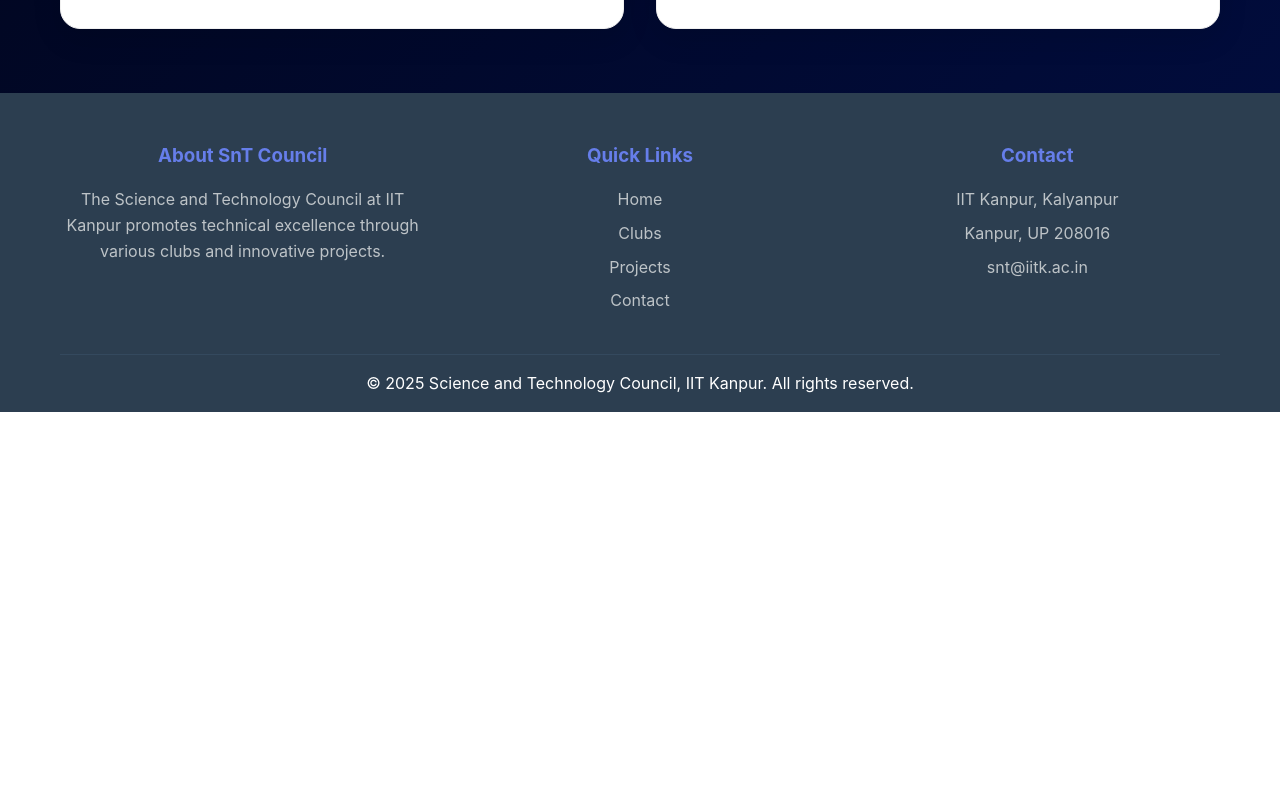
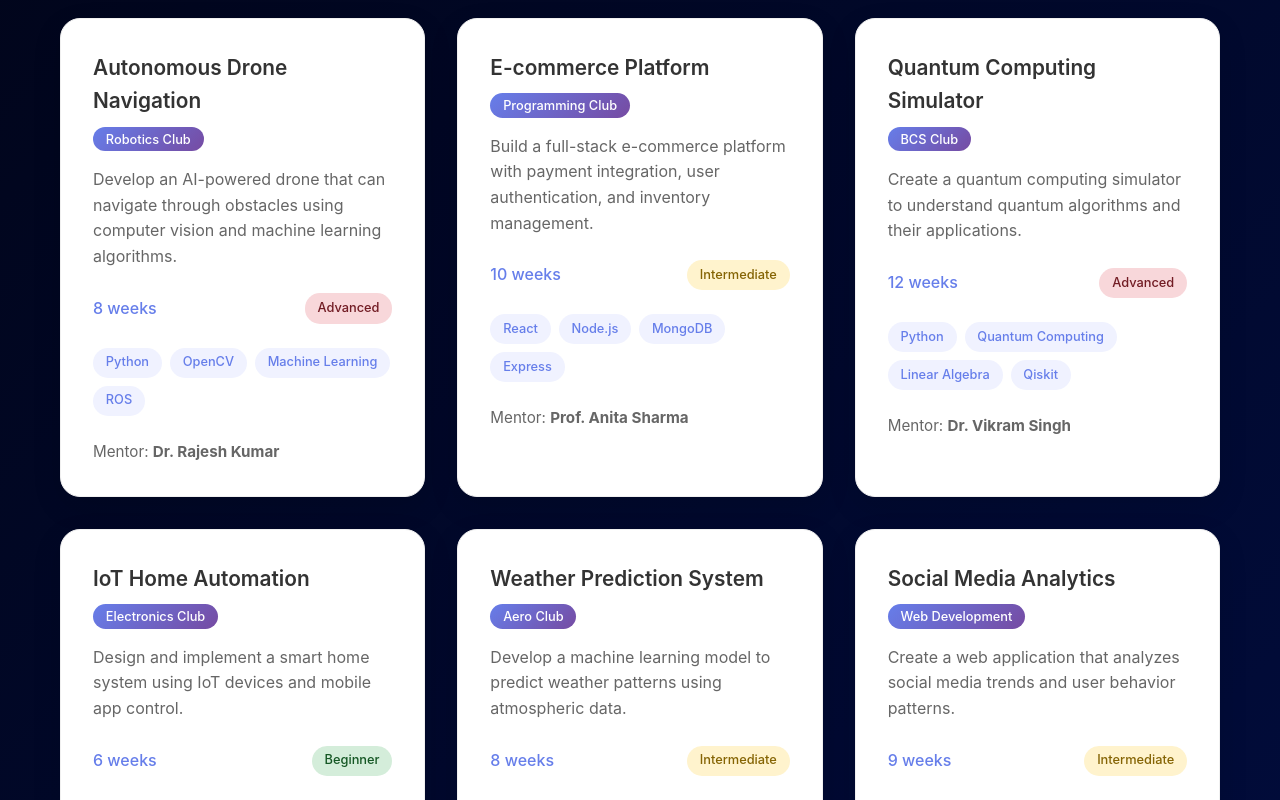
Before and after one commit to Raj675592/SnT_Project_Site, a React (Create React App) app: page / in a window 1280 px wide. Shown: the part 2100-2900 px from the top of the page. Before the commit the page ends 2512 px from the top, so only its background shows below. Built offline with nearby package versions, Linux system fonts and the light colour scheme.

Commit message:
update data

```diff
--- a/src/data.js
+++ b/src/data.js
@@ -1,6 +1,6 @@
 
 export const clubsData = [
-  {
+   {
     name: "Robotics Club",
     description: "Build autonomous robots and explore the fascinating world of robotics and automation.",
     icon: "🤖",
@@ -14,11 +14,38 @@
     projectCount: 12,
     id: "programming"
   },
-  // Add the other clubs here...
+  {
+    name: "BCS Club",
+    description: "Dive into theoretical computer science, algorithms, and computational complexity.",
+    icon: "🧮",
+    projectCount: 6,
+    id: "bcs"
+  },
+  {
+    name: "Electronics Club",
+    description: "Design circuits, work with microcontrollers, and create innovative electronic systems.",
+    icon: "⚡",
+    projectCount: 10,
+    id: "electronics"
+  },
+  {
+    name: "Aero Club",
+    description: "Explore aerospace engineering through UAV design and aerodynamics research.",
+    icon: "✈️",
+    projectCount: 5,
+    id: "aero"
+  },
+  {
+    name: "Web Development",
+    description: "Create modern web applications using cutting-edge frameworks and technologies.",
+    icon: "🌐",
+    projectCount: 9,
+    id: "web"
+  }
 ];
 
 export const projectsData = [
-  {
+   {
     title: "Autonomous Drone Navigation",
     club: "Robotics Club",
     description: "Develop an AI-powered drone that can navigate through obstacles using computer vision and machine learning algorithms.",
@@ -36,5 +63,40 @@
     tags: ["React", "Node.js", "MongoDB", "Express"],
     mentor: "Prof. Anita Sharma"
   },
-  // Add other projects here...
+  {
+    title: "Quantum Computing Simulator",
+    club: "BCS Club",
+    description: "Create a quantum computing simulator to understand quantum algorithms and their applications.",
+    duration: "12 weeks",
+    difficulty: "advanced",
+    tags: ["Python", "Quantum Computing", "Linear Algebra", "Qiskit"],
+    mentor: "Dr. Vikram Singh"
+  },
+  {
+    title: "IoT Home Automation",
+    club: "Electronics Club",
+    description: "Design and implement a smart home system using IoT devices and mobile app control.",
+    duration: "6 weeks",
+    difficulty: "beginner",
+    tags: ["Arduino", "IoT", "Mobile App", "Sensors"],
+    mentor: "Prof. Priya Gupta"
+  },
+  {
+    title: "Weather Prediction System",
+    club: "Aero Club",
+    description: "Develop a machine learning model to predict weather patterns using atmospheric data.",
+    duration: "8 weeks",
+    difficulty: "intermediate",
+    tags: ["Python", "Machine Learning", "Data Analysis", "Meteorology"],
+    mentor: "Dr. Suresh Patel"
+  },
+  {
+    title: "Social Media Analytics",
+    club: "Web Development",
+    description: "Create a web application that analyzes social media trends and user behavior patterns.",
+    duration: "9 weeks",
+    difficulty: "intermediate",
+    tags: ["React", "Python", "Data Visualization", "APIs"],
+    mentor: "Prof. Kavya Reddy"
+  }
 ];
```
Also changed, not shown: src/components/FeaturedProjects.js (+7 -2 lines).
